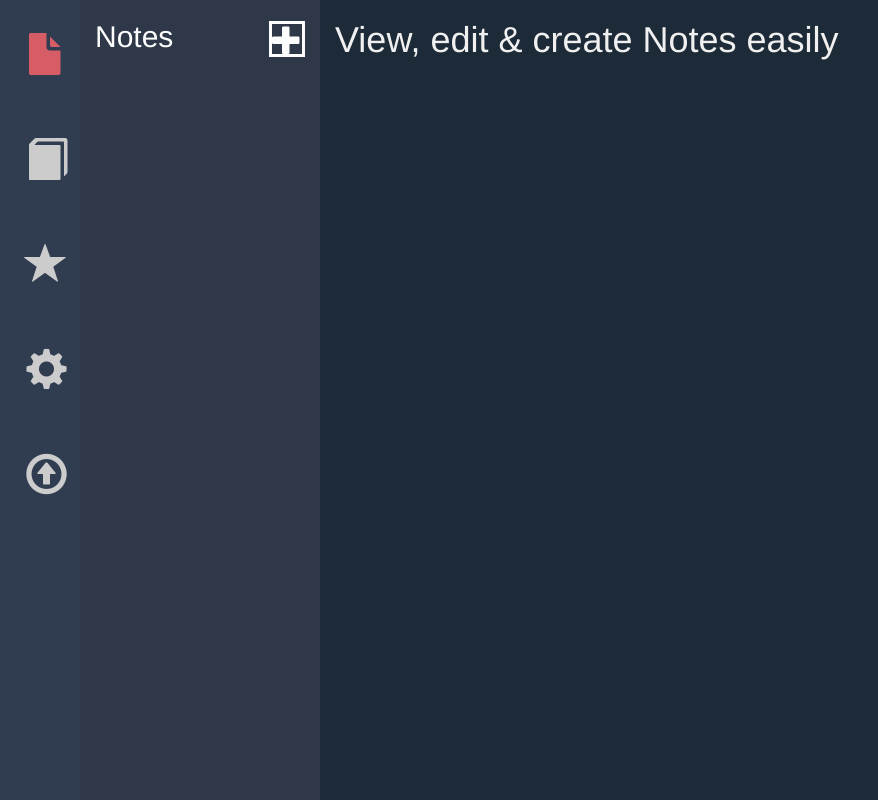
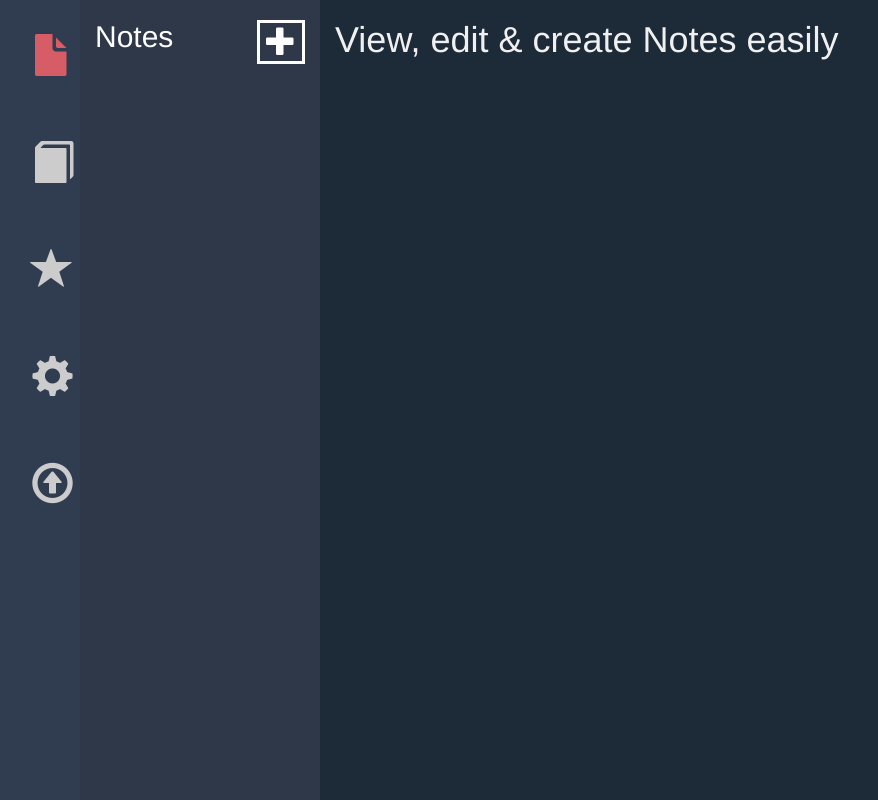
Before and after one commit to kmanuel/note_app, a website: page frontend/index.html in a window 1280 px wide. Shown: the whole page, without its empty margins (0-878 px from the left). Drawn offline with nearby package versions, Linux system fonts and the light colour scheme; some packages are replaced by stand-ins of ours; no server answers.

Commit message:
move clickable icons into buttons

```diff
--- a/frontend/app/item_list/item-list.template.html
+++ b/frontend/app/item_list/item-list.template.html
@@ -1,7 +1,7 @@
 <div id="item-side-head" class="row">
     <div class="col-xs-12">
-        <h2>Notes <span id="new_button" class="glyphicon glyphicon-plus pull-right" aria-hidden="true"
-                        ng-click="$ctrl.addNote()"></span></h2>
+        <h2>Notes <button id="new_button" class="pull-right"><span class="glyphicon glyphicon-plus " aria-hidden="true"
+                        ng-click="$ctrl.addNote()"></span></button></h2>
     </div>
 </div>
 <div ng-repeat="note in $ctrl.notes">
--- a/frontend/app/side_menu/side-menu.template.html
+++ b/frontend/app/side_menu/side-menu.template.html
@@ -1,5 +1,22 @@
-<span class="glyphicon glyphicon-file" aria-hidden="true" ng-class="{active : $ctrl.isActive('notes')}" ng-click="$ctrl.setActive('notes')"></span>
-<span class="glyphicon glyphicon-book" aria-hidden="true" ng-class="{active : $ctrl.isActive('notebooks')}" ng-click="$ctrl.setActive('notebooks')"></span>
-<span class="glyphicon glyphicon-star" aria-hidden="true" ng-class="{active : $ctrl.isActive('favorites')}" ng-click="$ctrl.setActive('favorites')"></span>
-<span class="glyphicon glyphicon-cog" aria-hidden="true" ng-class="{active : $ctrl.isActive('settings')}" ng-click="$ctrl.setActive('settings')"></span>
-<span class="glyphicon glyphicon-upload" aria-hidden="true" ng-click="$ctrl.upload()"></span>
+<button>
+    <span class="glyphicon glyphicon-file" aria-hidden="true" ng-class="{active : $ctrl.isActive('notes')}"
+          ng-click="$ctrl.setActive('notes')"></span>
+</button>
+
+<button>
+    <span class="glyphicon glyphicon-book" aria-hidden="true" ng-class="{active : $ctrl.isActive('notebooks')}"
+               ng-click="$ctrl.setActive('notebooks')"></span>
+</button>
+
+<button><span class="glyphicon glyphicon-star" aria-hidden="true" ng-class="{active : $ctrl.isActive('favorites')}"
+               ng-click="$ctrl.setActive('favorites')"></span>
+</button>
+
+<button>
+    <span class="glyphicon glyphicon-cog" aria-hidden="true" ng-class="{active : $ctrl.isActive('settings')}"
+               ng-click="$ctrl.setActive('settings')"></span>
+</button>
+
+<button ng-click="$ctrl.upload()">
+    <span class="glyphicon glyphicon-upload" aria-hidden="true"></span>
+</button>
--- a/frontend/css/style.css
+++ b/frontend/css/style.css
@@ -7,9 +7,14 @@ body, #main-container, #main-container > div {
     height: 5vh;
 }
 
-#menu-side {
+#menu-side, #menu-side button {
     background-color: #303C50;
     color: #CCCCCC;
+}
+
+#menu-side button {
+    border-style: none;
+    outline: none;
 }
 
 #menu-side span {
@@ -19,13 +24,14 @@ body, #main-container, #main-container > div {
     padding: 0.25em;
 }
 
-#menu-side span:hover {
+#menu-side button:hover, #menu-side span:hover {
     background-color: #D65C66;
     color: #303C50;
 }
 
 #new_button {
     border: 3px solid #FDFDFD;
+    background-color: #2E3848;
 }
 
 #new_button:hover {
```
